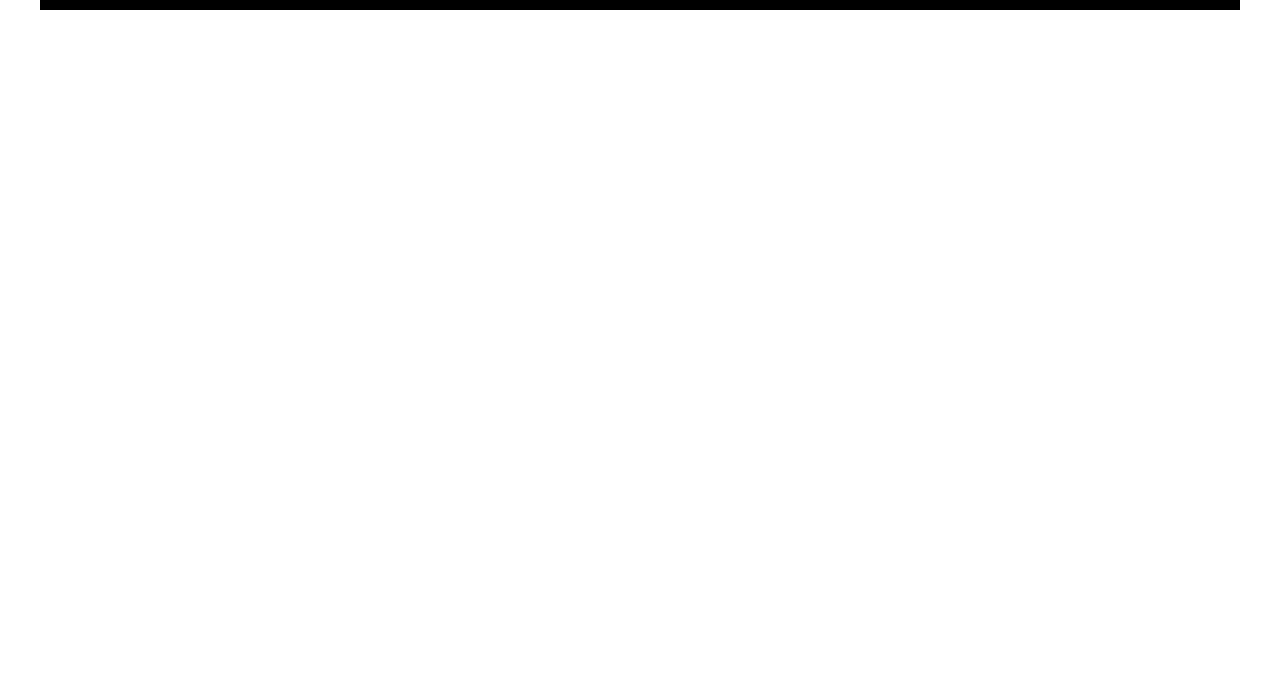
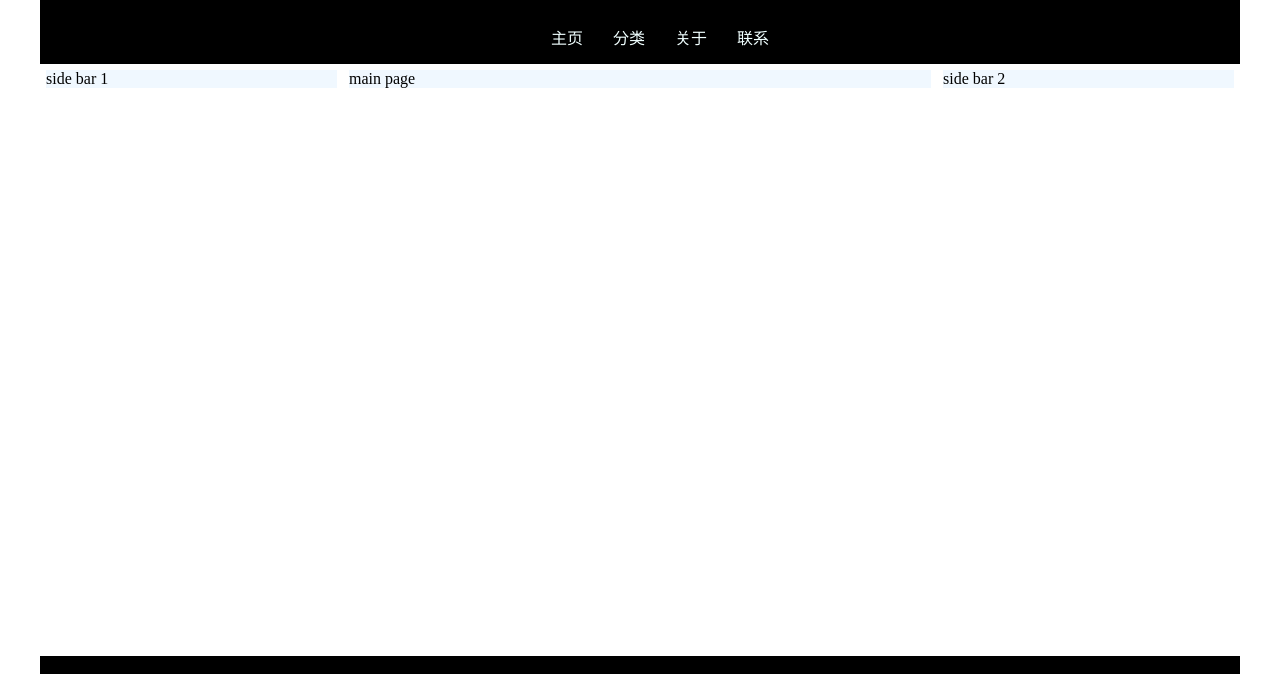
Before and after one commit to hicool0715/MyBlog, a plain HTML site: page index.html in a window 1280 px wide. Shown: the part 116-800 px from the top of the page. Drawn offline with Linux system fonts and the light colour scheme.

Commit message:
feat: footer动态宽度

```diff
--- a/index.css
+++ b/index.css
@@ -1,6 +1,7 @@
 header {
   background-color: black;
   overflow: hidden;
+  width: 100%;
   /* width: 1200px; */
   /* margin-left:300px;
   margin-right: 300px; */
@@ -8,7 +9,6 @@ header {
 
 
 .blog-header-img {
-  /* background-color: aliceblue; */
   float:left;
   margin: 10px;
   width: 40px;
@@ -39,3 +39,49 @@ header {
   font-size: smaller;
   margin-right: 20px;
 }
+
+.blog-header-class {
+  margin: auto;
+  color:azure;
+  list-style-type: none;
+  clear: both;
+  display: flex;
+  justify-content: center;
+}
+
+.blog-header-class-item a{
+  text-decoration: none;
+  float: left;
+  padding: 15px;
+  text-align: center;
+}
+
+
+footer {
+  background-color: black;
+  position: fixed;
+  bottom: 10px;
+  width: 100%;
+}
+
+.main-page {
+  margin: none;
+  padding: none;
+  width: 100%;
+  display: flex;
+}
+
+article {
+  flex: 2;
+}
+
+.aside-left, .aside-right{
+  flex: 1;
+}
+
+.aside-left, .aside-right, article {
+  border-style: solid;
+  border-color: white;
+  background-color:aliceblue;
+  margin: 3px;;
+}
--- a/index.html
+++ b/index.html
@@ -11,6 +11,18 @@
         <img class="blog-header-img" src="./svg/我的学习.svg" alt="img here">
         <h1 class="blog-header-text">Hicool's Blog.</h1>
         <p class="blog-header-dec">Learning then Sharing.</p>
+        <ul class="blog-header-class">
+          <li class="blog-header-class-item"><a>主页</a></li>
+          <li class="blog-header-class-item"><a>分类</a></li>
+          <li class="blog-header-class-item"><a>关于</a></li>
+          <li class="blog-header-class-item"><a>联系</a></li>
+        </ul>
     </header>
+    <div class="main-page">
+      <aside class="aside-left">side bar 1</aside>
+      <article>main page</article>
+      <aside class="aside-right">side bar 2</aside>
+    </div>
+    <footer>footer </footer>
   </body>
 </html>
--- a/index.js
+++ b/index.js
@@ -2,11 +2,15 @@ function adaptPageWidth() {
   function updateWidth() {
     let pageWidth = this.window.innerWidth;
     const body_page = this.document.getElementById("body-page");
+    const ele_footer = this.document.getElementsByTagName("footer")[0];
     if (pageWidth > 1200) {
       body_page.style.width = "1200px";
       body_page.style.margin = "auto";
+      ele_footer.style.width = "1200px";
+      ele_footer.style.margin = "auto";
     } else {
       body_page.style.width = "100%";
+      ele_footer.style.width = "100%"
     }
   }
   window.addEventListener("DOMContentLoaded", updateWidth);
```
